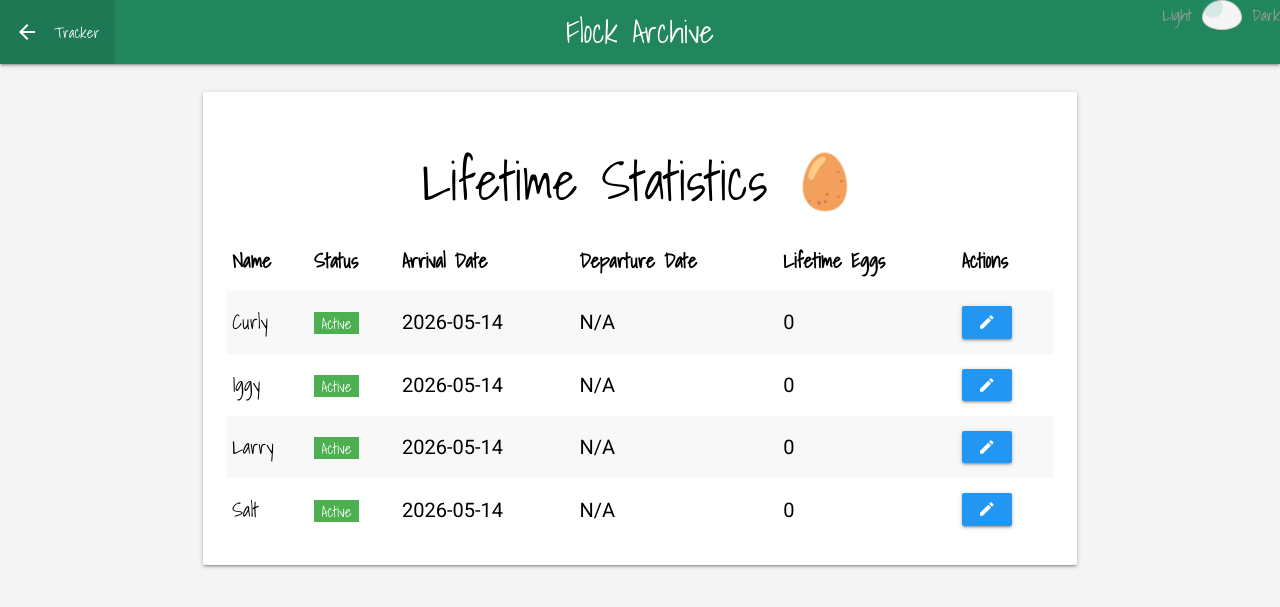
After one commit to misterash/chickens, a Flask app: page /archive in a window 1280 px wide. The commit adds this page. Shown: the top 607 px of the page. Run offline with Flask 3, Linux system fonts and the light colour scheme; data comes from the database, SQL or seed files in the repository; data that the repository does not hold is empty.

Commit message:
feat: enhance chicken management with archive functionality and date tracking

```diff
--- a/app.py
+++ b/app.py
@@ -19,7 +19,10 @@ def init_db():
     conn.execute('''
         CREATE TABLE IF NOT EXISTS chickens (
             id INTEGER PRIMARY KEY AUTOINCREMENT,
-            name TEXT UNIQUE NOT NULL
+            name TEXT UNIQUE NOT NULL,
+            is_active INTEGER DEFAULT 1,
+            arrival_date TEXT,
+            deactivation_date TEXT
         )
     ''')
     conn.execute('''
@@ -35,9 +38,11 @@ def init_db():
     cursor = conn.cursor()
     cursor.execute('SELECT COUNT(*) FROM chickens')
     if cursor.fetchone()[0] == 0:
+        la_tz = pytz.timezone('America/Los_Angeles')
+        today = datetime.now(la_tz).strftime('%Y-%m-%d')
         default_chickens = ['Larry', 'Iggy', 'Curly', 'Salt']
         for name in default_chickens:
-            cursor.execute('INSERT INTO chickens (name) VALUES (?)', (name,))
+            cursor.execute('INSERT INTO chickens (name, arrival_date) VALUES (?, ?)', (name, today))
     conn.commit()
     conn.close()
 
@@ -49,7 +54,7 @@ def index():
     today = datetime.now(la_tz).strftime('%Y-%m-%d')
 
     conn = get_db_connection()
-    # Fetch all egg data and structure it as {date: {chicken_name: laid}}
+    # Fetch egg data only for active chickens (or chickens that were active on that date)
     production = conn.execute('''
         SELECT ep.date, c.name as chicken_name, ep.laid
         FROM egg_production ep
@@ -65,6 +70,10 @@ def index():
 
     conn.close()
     return render_template('index.html', today=today, egg_data=egg_data)
+
+@app.route('/archive')
+def archive_page():
+    return render_template('archive.html')
 
 @app.route('/update', methods=['POST'])
 def update():
@@ -94,11 +103,12 @@ def update():
 
     conn.commit()
 
-    # Fetch updated data for return
+    # Fetch updated data for active chickens
     production = conn.execute('''
         SELECT ep.date, c.name as chicken_name, ep.laid
         FROM egg_production ep
         JOIN chickens c ON ep.chicken_id = c.id
+        WHERE c.is_active = 1
     ''').fetchall()
 
     egg_data = {}
@@ -108,7 +118,7 @@ def update():
             egg_data[d] = {}
         egg_data[d][r['chicken_name']] = bool(r['laid'])
 
-    chickens = [r['name'] for r in conn.execute('SELECT name FROM chickens').fetchall()]
+    chickens = [r['name'] for r in conn.execute('SELECT name FROM chickens WHERE is_active = 1').fetchall()]
     conn.close()
 
     return jsonify(success=True, egg_data=egg_data, chickens=chickens)
@@ -121,6 +131,7 @@ def get_data():
         SELECT ep.date, c.name as chicken_name, ep.laid
         FROM egg_production ep
         JOIN chickens c ON ep.chicken_id = c.id
+        WHERE c.is_active = 1
     ''').fetchall()
 
     egg_data = {}
@@ -130,10 +141,9 @@ def get_data():
             egg_data[date] = {}
         egg_data[date][row['chicken_name']] = bool(row['laid'])
 
-    chickens = [r['name'] for r in conn.execute('SELECT name FROM chickens').fetchall()]
+    chickens = [r['name'] for r in conn.execute('SELECT name FROM chickens WHERE is_active = 1').fetchall()]
     conn.close()
 
-    # Maintain same format as JSON
     full_data = egg_data
     full_data['chickens'] = chickens
     return jsonify(full_data)
@@ -141,25 +151,40 @@ def get_data():
 @app.route('/get_chickens')
 def get_chickens():
     conn = get_db_connection()
-    chickens = [r['name'] for r in conn.execute('SELECT name FROM chickens').fetchall()]
+    chickens = [r['name'] for r in conn.execute('SELECT name FROM chickens WHERE is_active = 1').fetchall()]
     conn.close()
     return jsonify(success=True, chickens=chickens)
 
 @app.route('/add_chicken', methods=['POST'])
 def add_chicken():
-    chicken_name = request.json.get('chicken_name')
+    data = request.get_json()
+    chicken_name = data.get('chicken_name')
+    arrival_date = data.get('arrival_date')
+
     if not chicken_name:
         return jsonify(success=False, message='Chicken name cannot be empty.')
 
+    if not arrival_date:
+        la_tz = pytz.timezone('America/Los_Angeles')
+        arrival_date = datetime.now(la_tz).strftime('%Y-%m-%d')
+
     conn = get_db_connection()
     try:
-        conn.execute('INSERT INTO chickens (name) VALUES (?)', (chicken_name,))
+        conn.execute('INSERT INTO chickens (name, arrival_date, is_active) VALUES (?, ?, 1)', (chicken_name, arrival_date))
         conn.commit()
     except sqlite3.IntegrityError:
-        conn.close()
-        return jsonify(success=False, message='Chicken already exists.')
+        # Check if it was just deactivated
+        cursor = conn.cursor()
+        cursor.execute('SELECT is_active FROM chickens WHERE name = ?', (chicken_name,))
+        row = cursor.fetchone()
+        if row and row[0] == 0:
+            conn.execute('UPDATE chickens SET is_active = 1, arrival_date = ?, deactivation_date = NULL WHERE name = ?', (arrival_date, chicken_name))
+            conn.commit()
+        else:
+            conn.close()
+            return jsonify(success=False, message='Chicken already exists.')
 
-    chickens = [r['name'] for r in conn.execute('SELECT name FROM chickens').fetchall()]
+    chickens = [r['name'] for r in conn.execute('SELECT name FROM chickens WHERE is_active = 1').fetchall()]
     conn.close()
 
     return jsonify(success=True, chickens=chickens)
@@ -170,15 +195,77 @@ def remove_chicken():
     if not chicken_name:
         return jsonify(success=False, message='Chicken name required.')
 
+    la_tz = pytz.timezone('America/Los_Angeles')
+    today = datetime.now(la_tz).strftime('%Y-%m-%d')
+
     conn = get_db_connection()
-    conn.execute('DELETE FROM chickens WHERE name = ?', (chicken_name,))
-    # egg_production entries are deleted automatically due to ON DELETE CASCADE
+    conn.execute('UPDATE chickens SET is_active = 0, deactivation_date = ? WHERE name = ?', (today, chicken_name))
     conn.commit()
 
-    chickens = [r['name'] for r in conn.execute('SELECT name FROM chickens').fetchall()]
+    chickens = [r['name'] for r in conn.execute('SELECT name FROM chickens WHERE is_active = 1').fetchall()]
     conn.close()
 
     return jsonify(success=True, chickens=chickens)
+
+@app.route('/get_archive')
+def get_archive():
+    conn = get_db_connection()
+    archive_data = conn.execute('''
+        SELECT
+            c.name,
+            c.is_active,
+            c.arrival_date,
+            c.deactivation_date,
+            COUNT(ep.laid) FILTER (WHERE ep.laid = 1) as lifetime_eggs
+        FROM chickens c
+        LEFT JOIN egg_production ep ON c.id = ep.chicken_id
+        GROUP BY c.id
+        ORDER BY c.is_active DESC, c.name ASC
+    ''').fetchall()
+
+    result = []
+    for row in archive_data:
+        result.append({
+            'name': row['name'],
+            'status': 'Active' if row['is_active'] else 'Retired',
+            'arrival_date': row['arrival_date'],
+            'deactivation_date': row['deactivation_date'] or 'N/A',
+            'lifetime_eggs': row['lifetime_eggs']
+        })
+
+    conn.close()
+    return jsonify(success=True, archive=result)
+
+@app.route('/update_chicken_dates', methods=['POST'])
+def update_chicken_dates():
+    data = request.get_json()
+    chicken_name = data.get('name')
+    arrival_date = data.get('arrival_date')
+    deactivation_date = data.get('deactivation_date')
+
+    if not chicken_name:
+        return jsonify(success=False, message='Chicken name required.')
+
+    conn = get_db_connection()
+    try:
+        # Convert 'N/A' or empty strings back to NULL for the database
+        db_deactivation_date = deactivation_date if deactivation_date and deactivation_date != 'N/A' else None
+
+        conn.execute('''
+            UPDATE chickens
+            SET arrival_date = ?, deactivation_date = ?
+            WHERE name = ?
+        ''', (arrival_date, db_deactivation_date, chicken_name))
+        conn.commit()
+        success = True
+        message = 'Dates updated successfully.'
+    except Exception as e:
+        success = False
+        message = str(e)
+    finally:
+        conn.close()
+
+    return jsonify(success=success, message=message)
 
 
 if __name__ == '__main__':
--- /dev/null
+++ b/static/archive.js
@@ -0,0 +1,88 @@
+document.addEventListener('DOMContentLoaded', function() {
+    const archiveBody = document.getElementById('archive-body');
+    const editModal = M.Modal.init(document.getElementById('editDatesModal'), {
+        container: document.body // Renders the datepicker outside the modal container to prevent clipping
+    });
+
+    const datepickers = M.Datepicker.init(document.querySelectorAll('.datepicker'), {
+        format: 'yyyy-mm-dd',
+        autoClose: true,
+        container: document.body // This is the key fix to keep the calendar from being cut off
+    });
+
+    let currentChicken = null;
+
+    function fetchArchive() {
+        fetch('/get_archive')
+            .then(response => response.json())
+            .then(data => {
+                if (data.success) {
+                    renderArchive(data.archive);
+                } else {
+                    M.toast({html: 'Failed to load archive.', classes: 'red darken-3'});
+                }
+            })
+            .catch(error => {
+                console.error('Error:', error);
+                M.toast({html: 'Error loading archive.', classes: 'red darken-3'});
+            });
+    }
+
+    function renderArchive(chickens) {
+        archiveBody.innerHTML = '';
+        chickens.forEach(chicken => {
+            const row = document.createElement('tr');
+            row.innerHTML = '<td><strong>' + chicken.name + '</strong></td>' +
+                            '<td><span class="badge ' + (chicken.status === "Active" ? "green" : "grey") + ' white-text" style="float: none; margin-left: 0;">' + chicken.status + '</span></td>' +
+                            '<td>' + chicken.arrival_date + '</td>' +
+                            '<td>' + chicken.deactivation_date + '</td>' +
+                            '<td>' + chicken.lifetime_eggs + '</td>' +
+                            '<td><a class="btn-small blue waves-effect edit-btn" data-name="' + chicken.name + '" data-arrival="' + chicken.arrival_date + '" data-deactivation="' + chicken.deactivation_date + '"><i class="material-icons">edit</i></a></td>';
+            archiveBody.appendChild(row);
+        });
+
+        // Attach edit listeners
+        document.querySelectorAll('.edit-btn').forEach(btn => {
+            btn.addEventListener('click', function() {
+                currentChicken = this.dataset.name;
+                document.getElementById('modalChickenName').textContent = currentChicken;
+
+                const arrivalInput = document.getElementById('editArrivalDate');
+                const deactivationInput = document.getElementById('editDeactivationDate');
+
+                arrivalInput.value = this.dataset.arrival;
+                deactivationInput.value = (this.dataset.deactivation === 'N/A') ? '' : this.dataset.deactivation;
+
+                M.updateTextFields();
+                editModal.open();
+            });
+        });
+    }
+
+    document.getElementById('saveDatesBtn').addEventListener('click', function() {
+        const arrivalDate = document.getElementById('editArrivalDate').value;
+        const deactivationDate = document.getElementById('editDeactivationDate').value;
+
+        fetch('/update_chicken_dates', {
+            method: 'POST',
+            headers: { 'Content-Type': 'application/json' },
+            body: JSON.stringify({
+                name: currentChicken,
+                arrival_date: arrivalDate,
+                deactivation_date: deactivationDate
+            })
+        })
+        .then(response => response.json())
+        .then(data => {
+            if (data.success) {
+                M.toast({html: 'Dates updated!', classes: 'green darken-1'});
+                editModal.close();
+                fetchArchive();
+            } else {
+                M.toast({html: 'Update failed: ' + data.message, classes: 'red darken-3'});
+            }
+        });
+    });
+
+    fetchArchive();
+});
--- a/static/style.css
+++ b/static/style.css
@@ -10,7 +10,10 @@
     --nav-background: #22865d;
     --nav-text-color: #fff;
 }
-#summary-table tbody td:nth-child(2) {
+#summary-table tbody td:nth-child(2),
+#archive-table tbody td:nth-child(3),
+#archive-table tbody td:nth-child(4),
+#archive-table tbody td:nth-child(5) {
     font-family: 'Roboto', sans-serif;
 }
 body.dark-mode {
@@ -180,3 +183,12 @@ body.dark-mode .input-field input[type=text] {
     color: var(--text-color);
     font-family: 'Roboto', sans-serif; /* Ensure font consistency */
 }
+/* Fix for datepicker modal in archive page */
+#editDatesModal {
+    min-height: 450px;
+    overflow-y: visible;
+}
+
+#editDatesModal .modal-content {
+    overflow-y: visible;
+}
--- /dev/null
+++ b/templates/archive.html
@@ -0,0 +1,99 @@
+<!DOCTYPE html>
+<html lang="en">
+<head>
+    <meta charset="UTF-8">
+    <meta name="viewport" content="width=device-width, initial-scale=1.0">
+    <title>Flock Archive - Egg Tracker</title>
+    <!-- Materialize CSS -->
+    <link rel="stylesheet" href="https://cdnjs.cloudflare.com/ajax/libs/materialize/1.0.0/css/materialize.min.css">
+    <!-- Google Fonts -->
+    <link href="https://fonts.googleapis.com/icon?family=Material+Icons" rel="stylesheet">
+    <link rel="stylesheet" href="{{ url_for('static', filename='style.css') }}">
+</head>
+<body>
+
+    <nav>
+        <div class="nav-wrapper">
+            <a href="/" class="brand-logo center">Flock Archive</a>
+            <ul id="nav-mobile" class="left">
+                <li><a href="/"><i class="material-icons left">arrow_back</i>Tracker</a></li>
+            </ul>
+            <ul class="right">
+                <li>
+                    <div class="switch">
+                        <label>
+                            Light
+                            <input type="checkbox" id="theme-switcher">
+                            <span class="lever"></span>
+                            Dark
+                        </label>
+                    </div>
+                </li>
+            </ul>
+        </div>
+    </nav>
+
+    <div class="container">
+        <div class="row" style="margin-top: 20px;">
+            <div class="col s12">
+                <div class="card-panel">
+                    <h2 class="center-align">Lifetime Statistics 🥚</h2>
+                    <table id="archive-table" class="striped responsive-table">
+                        <thead>
+                            <tr>
+                                <th>Name</th>
+                                <th>Status</th>
+                                <th>Arrival Date</th>
+                                <th>Departure Date</th>
+                                <th>Lifetime Eggs</th>
+                                <th>Actions</th>
+                            </tr>
+                        </thead>
+                        <tbody id="archive-body">
+                            <!-- Data will be inserted here by JavaScript -->
+                        </tbody>
+                    </table>
+                </div>
+            </div>
+        </div>
+    </div>
+
+    <!-- Edit Dates Modal -->
+    <div id="editDatesModal" class="modal">
+        <div class="modal-content">
+            <h4>Edit Dates for <span id="modalChickenName"></span></h4>
+            <div class="row">
+                <div class="input-field col s12 m6">
+                    <input type="text" class="datepicker" id="editArrivalDate">
+                    <label for="editArrivalDate">Arrival Date</label>
+                </div>
+                <div class="input-field col s12 m6">
+                    <input type="text" class="datepicker" id="editDeactivationDate">
+                    <label for="editDeactivationDate">Departure Date</label>
+                </div>
+            </div>
+        </div>
+        <div class="modal-footer">
+            <a href="#!" class="modal-close waves-effect waves-green btn-flat">Cancel</a>
+            <a href="#!" id="saveDatesBtn" class="waves-effect waves-blue btn blue white-text">Save Changes</a>
+        </div>
+    </div>
+
+    <!-- Materialize JavaScript -->
+    <script src="https://cdnjs.cloudflare.com/ajax/libs/materialize/1.0.0/js/materialize.min.js"></script>
+    <script src="{{ url_for('static', filename='archive.js') }}"></script>
+    <script>
+        // Shared theme logic
+        const themeSwitcher = document.getElementById('theme-switcher');
+        const body = document.body;
+        themeSwitcher.addEventListener('change', () => {
+            body.classList.toggle('dark-mode');
+            localStorage.setItem('theme', body.classList.contains('dark-mode') ? 'dark' : 'light');
+        });
+        if (localStorage.getItem('theme') === 'dark') {
+            body.classList.add('dark-mode');
+            themeSwitcher.checked = true;
+        }
+    </script>
+</body>
+</html>
```
Also changed, not shown: static/app.js (+73 -140 lines), templates/index.html (+6 -3 lines).
